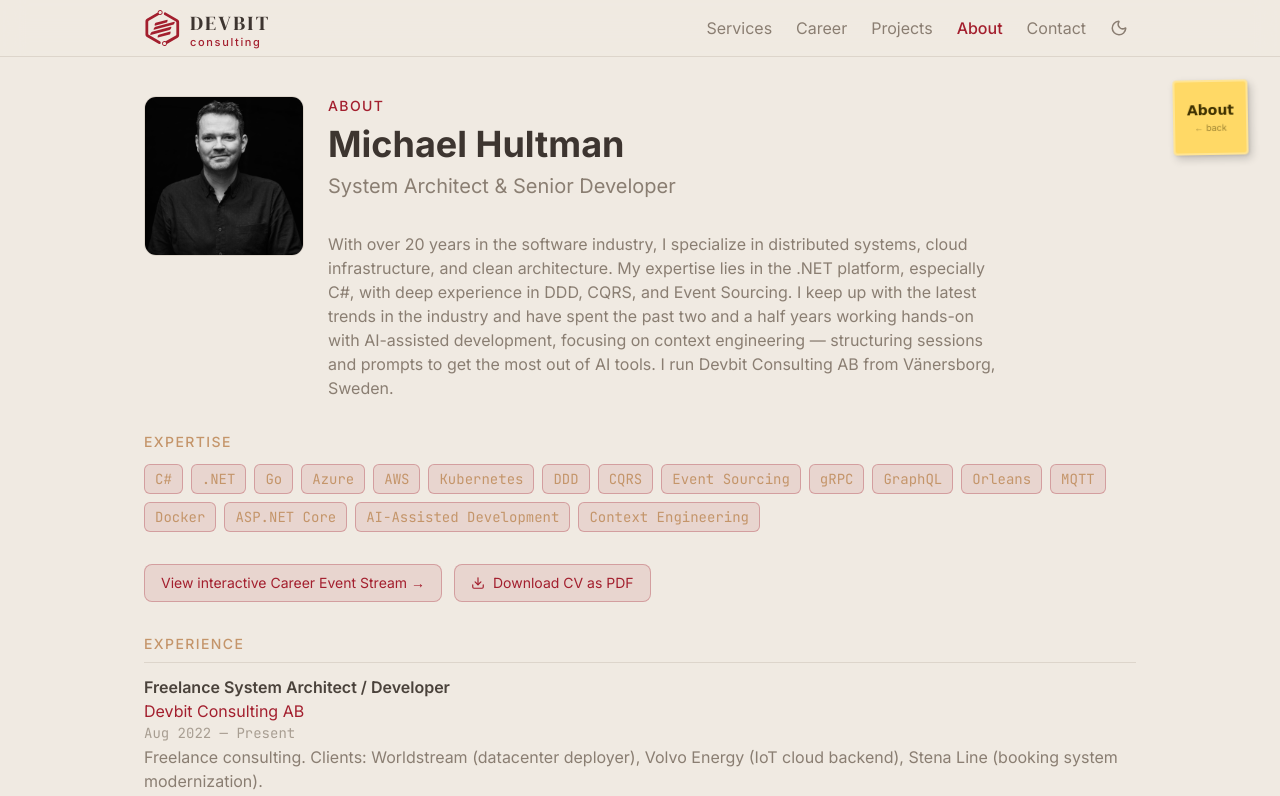
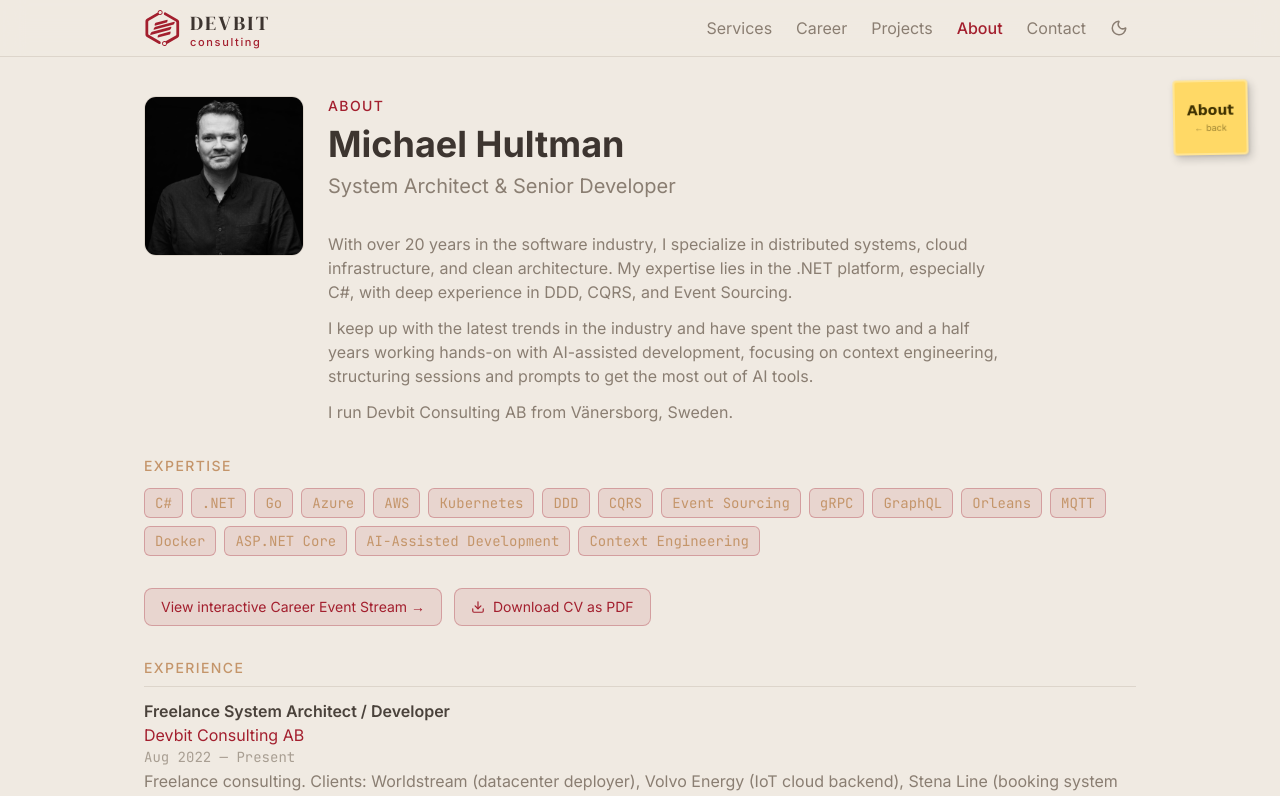
Before and after one commit to haderach75/devbit.se, a Next.js app: page /about in a window 1280 px wide. Shown: the top 796 px of the page. Built offline with nearby package versions, Linux system fonts and the light colour scheme.

Commit message:
fix: split about bio into paragraphs and remove em dash

```diff
--- a/src/app/about/page.tsx
+++ b/src/app/about/page.tsx
@@ -26,9 +26,17 @@ export default function AboutPage() {
         />
         <div>
           <SectionHeading label="About" title="Michael Hultman" description="System Architect & Senior Developer" />
-          <p className="text-sm md:text-base text-text-muted max-w-2xl">
-            With over 20 years in the software industry, I specialize in distributed systems, cloud infrastructure, and clean architecture. My expertise lies in the .NET platform, especially C#, with deep experience in DDD, CQRS, and Event Sourcing. I keep up with the latest trends in the industry and have spent the past two and a half years working hands-on with AI-assisted development, focusing on context engineering — structuring sessions and prompts to get the most out of AI tools. I run Devbit Consulting AB from Vänersborg, Sweden.
-          </p>
+          <div className="text-sm md:text-base text-text-muted max-w-2xl space-y-3">
+            <p>
+              With over 20 years in the software industry, I specialize in distributed systems, cloud infrastructure, and clean architecture. My expertise lies in the .NET platform, especially C#, with deep experience in DDD, CQRS, and Event Sourcing.
+            </p>
+            <p>
+              I keep up with the latest trends in the industry and have spent the past two and a half years working hands-on with AI-assisted development, focusing on context engineering, structuring sessions and prompts to get the most out of AI tools.
+            </p>
+            <p>
+              I run Devbit Consulting AB from Vänersborg, Sweden.
+            </p>
+          </div>
         </div>
       </div>
       <div className="mb-8">
```
